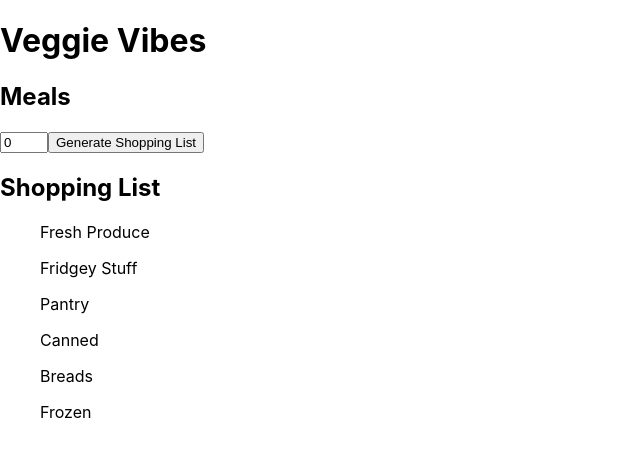
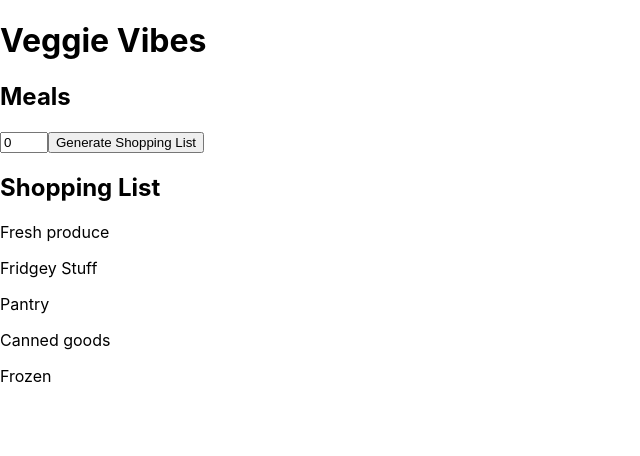
Before and after one commit to kyleabrahamse/recipe-planner, a React (Create React App) app: page / in a window 1280 px wide. Shown: the top 456 px of the page, without its empty margins (0-640 px from the left). Built offline with nearby package versions, Linux system fonts and the light colour scheme; the HTML template or start-up script is replaced by a standard one.

Commit message:
Refractered ingredients list

```diff
--- a/src/App.js
+++ b/src/App.js
@@ -1,5 +1,6 @@
 import { recipes, aisles } from "./recipes";
-import { useState, useEffect } from "react";
+import { useState } from "react";
+import RecipeList from "./components/list-component/list";
 
 function App() {
   // set state
@@ -99,44 +100,11 @@ function App() {
         <button onClick={handleClick}>Generate Shopping List</button>
       </div>
       <h2>Shopping List</h2>
-      <ul>
-        <p>Fresh Produce</p>
-        {produce.map((item, i) => (
-          <li key={i}>
-            {item.name} - {item.count}
-          </li>
-        ))}
-        <p>Fridgey Stuff</p>
-        {fridge.map((item, i) => (
-          <li key={i}>
-            {item.name} - {item.count}
-          </li>
-        ))}
-        <p>Pantry</p>
-        {pantry.map((item, i) => (
-          <li key={i}>
-            {item.name} - {item.count}
-          </li>
-        ))}
-        <p>Canned</p>
-        {canned.map((item, i) => (
-          <li key={i}>
-            {item.name} - {item.count}
-          </li>
-        ))}
-        <p>Breads</p>
-        {breads.map((item, i) => (
-          <li key={i}>
-            {item.name} - {item.count}
-          </li>
-        ))}
-        <p>Frozen</p>
-        {frozen.map((item, i) => (
-          <li key={i}>
-            {item.name} - {item.count}
-          </li>
-        ))}
-      </ul>
+      <RecipeList title="Fresh produce" items={produce} />
+      <RecipeList title="Fridgey Stuff" items={fridge} />
+      <RecipeList title="Pantry" items={pantry} />
+      <RecipeList title="Canned goods" items={canned} />
+      <RecipeList title="Frozen" items={frozen} />
     </div>
   );
 }
--- /dev/null
+++ b/src/components/list-component/list.jsx
@@ -0,0 +1,16 @@
+function RecipeList({ title, items }) {
+  return (
+    <div>
+      <p>{title}</p>
+      <ul>
+        {items.map((item, i) => (
+          <li key={i}>
+            {item.name} - {item.count}
+          </li>
+        ))}
+      </ul>
+    </div>
+  );
+}
+
+export default RecipeList
```
